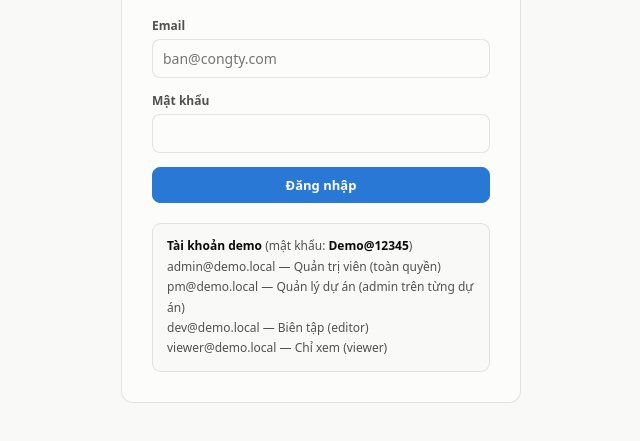
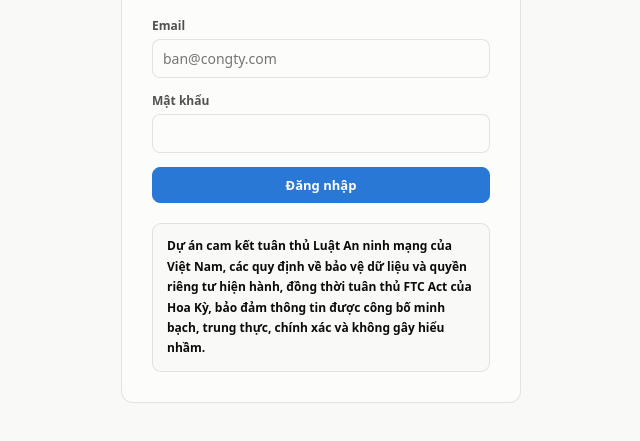
Before and after one commit to vinnielx-bottrading/Amoralicproject, a plain HTML site: page index.html in a window 1280 px wide. Shown: the part 259-700 px from the top of the page, without its empty margins (319-959 px from the left). Drawn offline with nearby package versions, Linux system fonts and the light colour scheme.

Commit message:
Update demo information to compliance statement
Replaced demo account information with compliance statement.

```diff
--- a/index.html
+++ b/index.html
@@ -531,11 +531,7 @@
           <button class="btn btn-primary" style="width:100%;justify-content:center;" ${State.authBusy?'disabled':''}>${State.authBusy?'Đang đăng nhập…':'Đăng nhập'}</button>
         </form>
         <div class="demo-box">
-          <b>Tài khoản demo</b> (mật khẩu: <b>Demo@12345</b>)<br>
-          admin@demo.local — Quản trị viên (toàn quyền)<br>
-          pm@demo.local — Quản lý dự án (admin trên từng dự án)<br>
-          dev@demo.local — Biên tập (editor)<br>
-          viewer@demo.local — Chỉ xem (viewer)
+          <b>Dự án cam kết tuân thủ Luật An ninh mạng của Việt Nam, các quy định về bảo vệ dữ liệu và quyền riêng tư hiện hành, đồng thời tuân thủ FTC Act của Hoa Kỳ, bảo đảm thông tin được công bố minh bạch, trung thực, chính xác và không gây hiểu nhầm.</b>
         </div>
       `}
     </div>
```
